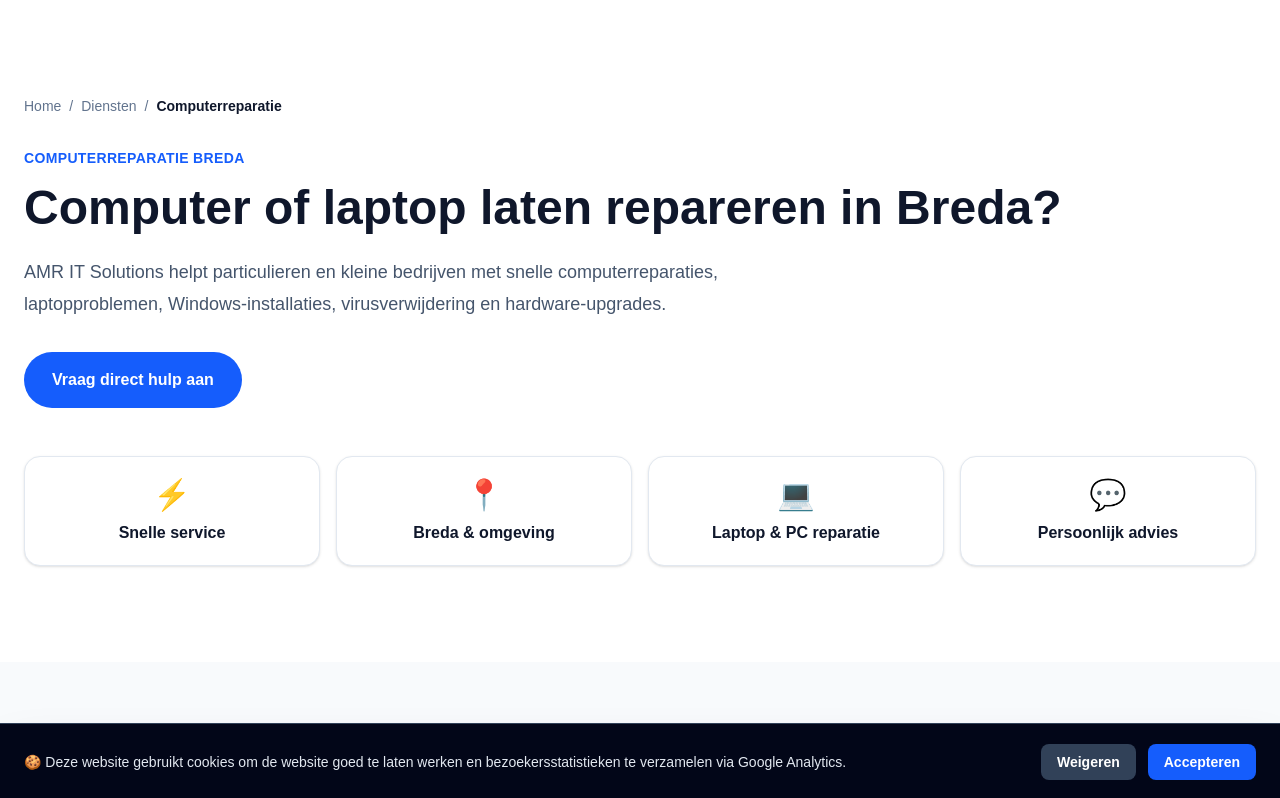
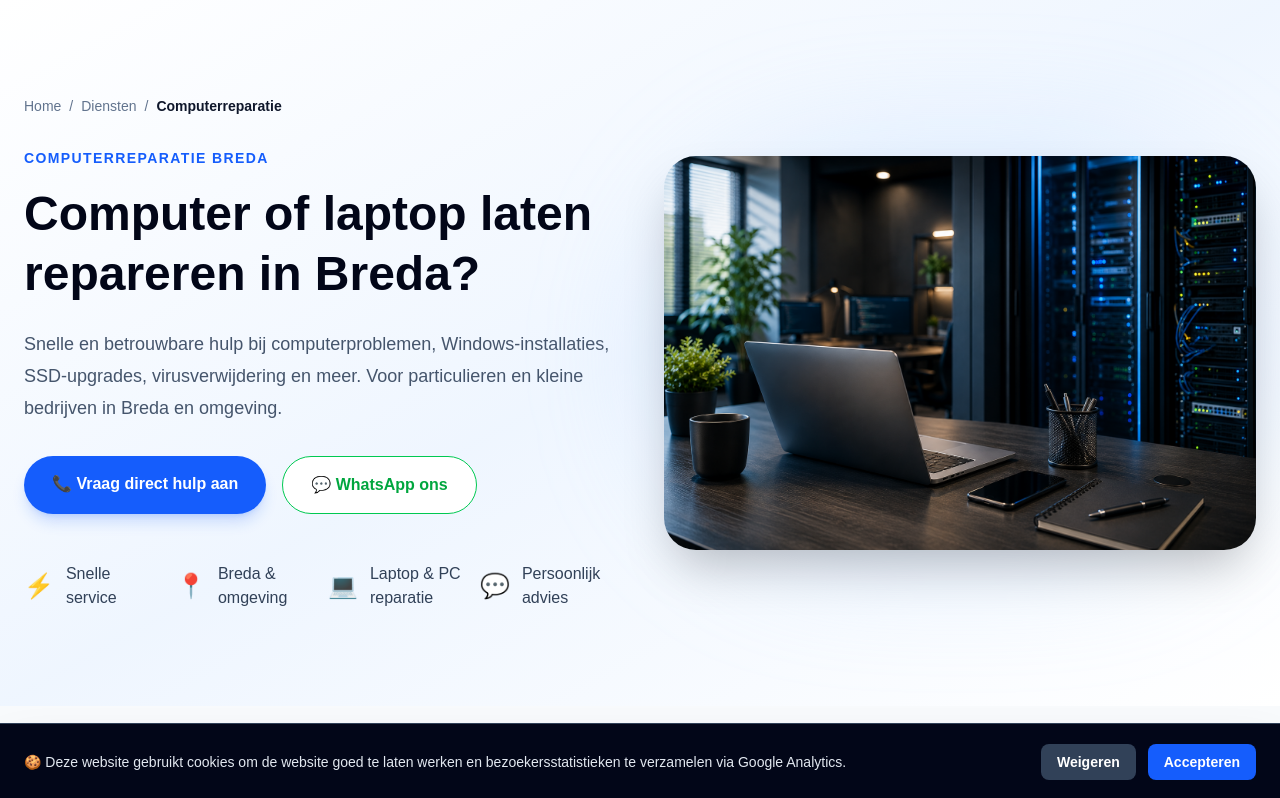
Before and after one commit to amritsolutions/amr-it-solutions, a Next.js app: page /computerreparatie in a window 1280 px wide. Shown: the top 798 px of the page. Built offline with nearby package versions, Linux system fonts and the light colour scheme.

Commit message:
computerrepratie

```diff
--- a/app/computerreparatie/page.tsx
+++ b/app/computerreparatie/page.tsx
@@ -3,68 +3,76 @@
   description:
     "Computer of laptop laten repareren in Breda? AMR IT Solutions helpt met computerreparatie, Windows-installaties, SSD-upgrades, virusverwijdering en IT-support voor particulieren en bedrijven.",
 };
+import Image from "next/image";
 import Breadcrumb from "@/components/Breadcrumb";
 export default function ComputerReparatiePage() {
   return (
     <main className="min-h-screen bg-white">
 
       {/* HERO */}
-      <section className="mx-auto max-w-7xl px-6 py-24">
+      <section className="bg-gradient-to-br from-white via-blue-50 to-white">
+  <div className="mx-auto grid max-w-7xl items-center gap-12 px-6 py-24 lg:grid-cols-2">
+    <div>
       <Breadcrumb current="Computerreparatie" />
 
-        <p className="text-sm font-semibold uppercase tracking-wide text-blue-600">
+      <p className="text-sm font-semibold uppercase tracking-widest text-blue-600">
         Computerreparatie Breda
       </p>
 
-        <h1 className="mt-4 text-5xl font-bold text-slate-900">
+      <h1 className="mt-4 text-5xl font-bold leading-tight text-slate-950">
         Computer of laptop laten repareren in Breda?
       </h1>
 
-        <p className="mt-6 max-w-3xl text-lg leading-8 text-slate-600">
-          AMR IT Solutions helpt particulieren en kleine bedrijven met snelle
-          computerreparaties, laptopproblemen, Windows-installaties,
-          virusverwijdering en hardware-upgrades.
+      <p className="mt-6 max-w-2xl text-lg leading-8 text-slate-600">
+        Snelle en betrouwbare hulp bij computerproblemen, Windows-installaties,
+        SSD-upgrades, virusverwijdering en meer. Voor particulieren en kleine
+        bedrijven in Breda en omgeving.
       </p>
+
+      <div className="mt-8 flex flex-wrap gap-4">
+        <a
+          href="/#contact"
+          className="rounded-full bg-blue-600 px-7 py-4 font-semibold text-white shadow-lg shadow-blue-600/20 transition hover:-translate-y-1 hover:bg-blue-700"
+        >
+          📞 Vraag direct hulp aan
+        </a>
 
         <a
           href="/#contact"
-          className="mt-8 inline-block rounded-full bg-blue-600 px-7 py-4 font-semibold text-white transition hover:bg-blue-700"
+          className="rounded-full border border-green-500 bg-white px-7 py-4 font-semibold text-green-600 transition hover:-translate-y-1 hover:shadow-lg"
         >
-          Vraag direct hulp aan
+          💬 WhatsApp ons
         </a>
+      </div>
 
       <div className="mt-12 grid gap-4 sm:grid-cols-2 lg:grid-cols-4">
-
-          <div className="rounded-2xl border border-slate-200 bg-white p-5 text-center shadow-sm transition duration-300 hover:-translate-y-1 hover:shadow-lg">
-            <div className="text-3xl">⚡</div>
-            <p className="mt-2 font-semibold text-slate-900">
-              Snelle service
-            </p>
+        {[
+          ["⚡", "Snelle service"],
+          ["📍", "Breda & omgeving"],
+          ["💻", "Laptop & PC reparatie"],
+          ["💬", "Persoonlijk advies"],
+        ].map(([icon, text]) => (
+          <div key={text} className="flex items-center gap-3 text-slate-700">
+            <span className="text-2xl">{icon}</span>
+            <span className="font-medium">{text}</span>
+          </div>
+        ))}
+      </div>
     </div>
 
-          <div className="rounded-2xl border border-slate-200 bg-white p-5 text-center shadow-sm transition duration-300 hover:-translate-y-1 hover:shadow-lg">
-            <div className="text-3xl">📍</div>
-            <p className="mt-2 font-semibold text-slate-900">
-              Breda & omgeving
-            </p>
+    <div className="relative">
+      <div className="absolute inset-0 rounded-full bg-blue-200/40 blur-3xl" />
+
+      <Image
+        src="/images/hero.jpg"
+        alt="Computerreparatie en IT support"
+        width={700}
+        height={500}
+        className="relative rounded-[2rem] shadow-2xl"
+        priority
+      />
     </div>
-
-          <div className="rounded-2xl border border-slate-200 bg-white p-5 text-center shadow-sm transition duration-300 hover:-translate-y-1 hover:shadow-lg">
-            <div className="text-3xl">💻</div>
-            <p className="mt-2 font-semibold text-slate-900">
-              Laptop & PC reparatie
-            </p>
   </div>
-
-          <div className="rounded-2xl border border-slate-200 bg-white p-5 text-center shadow-sm transition duration-300 hover:-translate-y-1 hover:shadow-lg">
-            <div className="text-3xl">💬</div>
-            <p className="mt-2 font-semibold text-slate-900">
-              Persoonlijk advies
-            </p>
-          </div>
-
-        </div>
-
 </section>
 
       {/* Diensten */}
```
Lines whose indentation alone changed are shown as unchanged.
